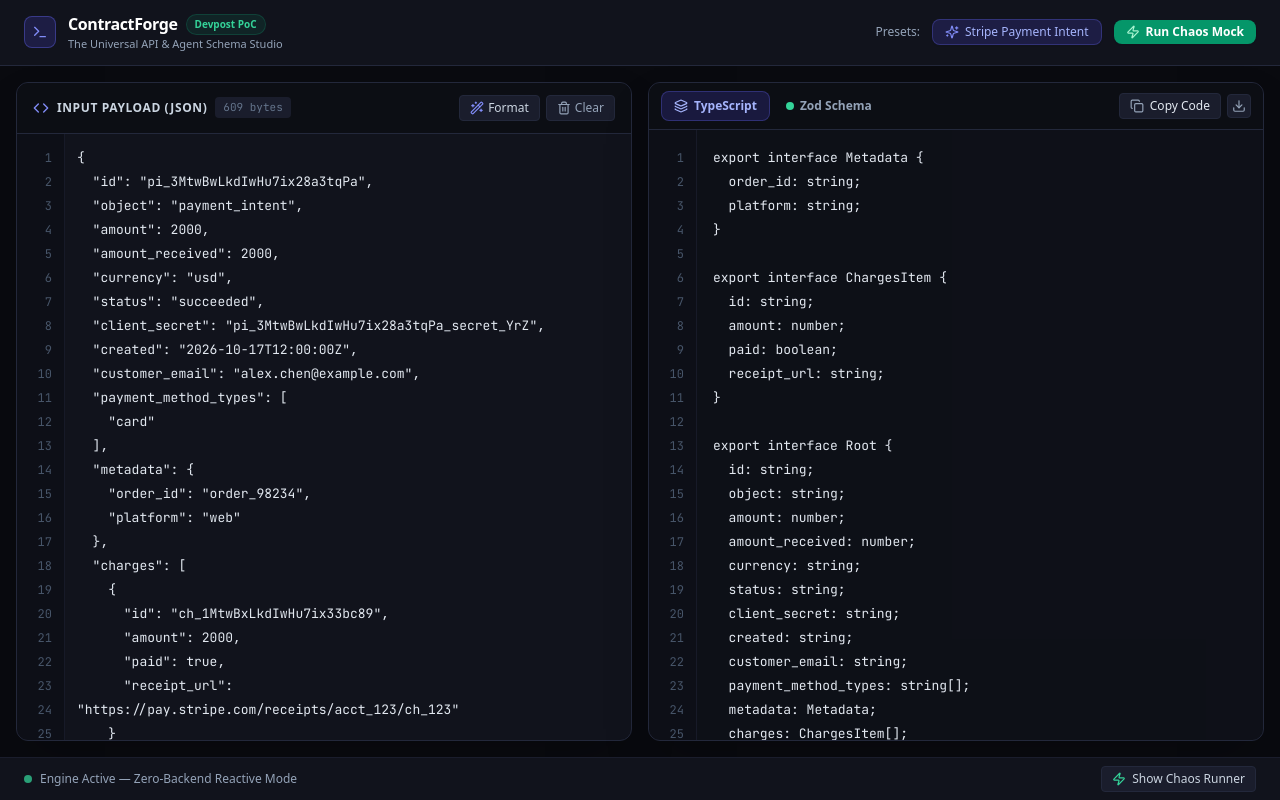
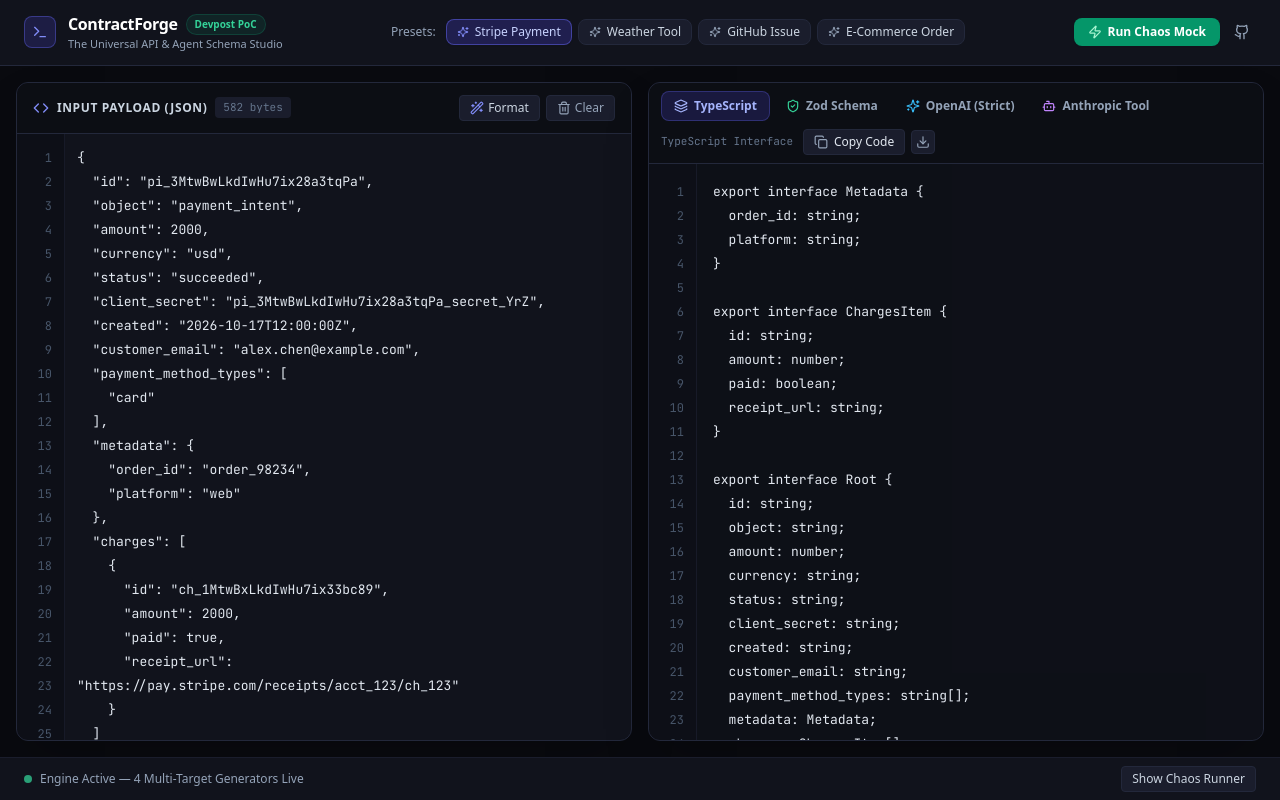
Before and after one commit to Siddhant75/ContractForge, a React (Vite) app: page / in a window 1280 px wide. Built offline with nearby package versions, Linux system fonts and the light colour scheme.

Commit message:
feat(ui): implement TopNav preset selector and 4-target ContractStudio tabs

```diff
--- a/src/App.tsx
+++ b/src/App.tsx
@@ -1,10 +1,12 @@
 import { useState, useMemo } from 'react';
-import { Sparkles, Terminal, Zap } from 'lucide-react';
 import { STRIPE_PAYMENT_SAMPLE } from './presets/samples';
 import { inferSchema } from './engine/schemaInferrer';
 import { generateTypeScript } from './engine/generators/typescript';
 import { generateZod } from './engine/generators/zod';
+import { generateOpenAiStrict } from './engine/generators/openAiStrict';
+import { generateAnthropic } from './engine/generators/anthropic';
 import { compileZodSchema, generateFuzzTestCases, executeFuzzSuite } from './engine/chaosFuzzer';
+import { TopNav } from './components/TopNav';
 import { InputStudio } from './components/InputStudio';
 import { ContractStudio } from './components/ContractStudio';
 import { ChaosRunnerDrawer } from './components/ChaosRunnerDrawer';
@@ -12,14 +14,22 @@ import { FuzzTestCase } from './types/ast';
 
 export function App() {
   const [rawInput, setRawInput] = useState<string>(STRIPE_PAYMENT_SAMPLE);
+  const [activePresetId, setActivePresetId] = useState<string>('stripe');
   const [isRunnerOpen, setIsRunnerOpen] = useState<boolean>(false);
   const [fuzzTestCases, setFuzzTestCases] = useState<FuzzTestCase[]>([]);
   const [isFuzzRunning, setIsFuzzRunning] = useState<boolean>(false);
 
-  // Ingest and infer contracts reactively
-  const { typescriptCode, zodCode, parseError, currentAst } = useMemo(() => {
+  // Ingest and infer 4 target contracts reactively
+  const { typescriptCode, zodCode, openAiCode, anthropicCode, parseError, currentAst } = useMemo(() => {
     if (!rawInput.trim()) {
-      return { typescriptCode: '', zodCode: '', parseError: null, currentAst: null };
+      return {
+        typescriptCode: '',
+        zodCode: '',
+        openAiCode: '',
+        anthropicCode: '',
+        parseError: null,
+        currentAst: null
+      };
     }
 
     try {
@@ -27,12 +37,24 @@ export function App() {
       const ast = inferSchema(parsed, 'Root');
       const ts = generateTypeScript(ast, 'Root');
       const zod = generateZod(ast, 'Root');
-      return { typescriptCode: ts, zodCode: zod, parseError: null, currentAst: ast };
+      const openAi = generateOpenAiStrict(ast, 'execute_api_call');
+      const claude = generateAnthropic(ast, 'execute_api_call');
+
+      return {
+        typescriptCode: ts,
+        zodCode: zod,
+        openAiCode: openAi,
+        anthropicCode: claude,
+        parseError: null,
+        currentAst: ast
+      };
     } catch (err: unknown) {
       const msg = err instanceof Error ? err.message : 'Invalid JSON format';
       return {
         typescriptCode: '// Fix JSON syntax error in editor...',
         zodCode: '// Fix JSON syntax error in editor...',
+        openAiCode: '// Fix JSON syntax error in editor...',
+        anthropicCode: '// Fix JSON syntax error in editor...',
         parseError: msg,
         currentAst: null
       };
@@ -50,11 +72,14 @@ export function App() {
 
   const handleClear = () => {
     setRawInput('');
+    setActivePresetId('');
     setFuzzTestCases([]);
   };
 
-  const handleLoadStripe = () => {
-    setRawInput(STRIPE_PAYMENT_SAMPLE);
+  const handleSelectPreset = (id: string, data: string) => {
+    setActivePresetId(id);
+    setRawInput(data);
+    setFuzzTestCases([]);
   };
 
   const handleRunChaosSuite = async () => {
@@ -82,50 +107,23 @@ export function App() {
 
   return (
     <div className="flex flex-col h-screen bg-obsidian-950 text-slate-100 overflow-hidden font-sans">
-      {/* Top Navigation */}
-      <header className="flex items-center justify-between px-6 py-3 bg-obsidian-900 border-b border-obsidian-700 shrink-0">
-        <div className="flex items-center gap-3">
-          <div className="flex items-center justify-center w-8 h-8 rounded-lg bg-indigo-600/20 border border-indigo-500/40 text-indigo-400">
-            <Terminal className="w-4 h-4" />
-          </div>
-          <div>
-            <div className="flex items-center gap-2">
-              <h1 className="text-base font-bold tracking-tight text-white">ContractForge</h1>
-              <span className="text-[10px] font-semibold px-2 py-0.5 rounded-full bg-emerald-500/10 text-emerald-400 border border-emerald-500/20">
-                Devpost PoC
-              </span>
-            </div>
-            <p className="text-[11px] text-slate-400">The Universal API & Agent Schema Studio</p>
-          </div>
-        </div>
-
-        {/* Presets & Chaos Launch CTA */}
-        <div className="flex items-center gap-3">
-          <span className="text-xs text-slate-400 hidden sm:inline">Presets:</span>
-          <button
-            onClick={handleLoadStripe}
-            className="flex items-center gap-1.5 px-3 py-1 text-xs font-medium rounded-lg bg-indigo-600/20 text-indigo-300 border border-indigo-500/30 hover:bg-indigo-600/30 transition shadow-sm"
-          >
-            <Sparkles className="w-3.5 h-3.5 text-indigo-400" />
-            Stripe Payment Intent
-          </button>
-
-          <button
-            onClick={handleRunChaosSuite}
-            disabled={!currentAst || isFuzzRunning}
-            className="flex items-center gap-1.5 px-3 py-1 text-xs font-semibold rounded-lg bg-emerald-600 hover:bg-emerald-500 text-white transition shadow-sm disabled:opacity-40"
-          >
-            <Zap className={`w-3.5 h-3.5 text-emerald-200 ${isFuzzRunning ? 'animate-spin' : ''}`} />
-            Run Chaos Mock
-          </button>
-        </div>
-      </header>
+      {/* Top Navigation Bar with Presets & CTAs */}
+      <TopNav
+        activePresetId={activePresetId}
+        onSelectPreset={handleSelectPreset}
+        onRunChaos={handleRunChaosSuite}
+        isChaosRunning={isFuzzRunning}
+        canRunChaos={!!currentAst}
+      />
 
       {/* Main Studio Split-Pane */}
       <main className="flex-1 grid grid-cols-1 md:grid-cols-2 gap-4 p-4 overflow-hidden">
         <InputStudio
           value={rawInput}
-          onChange={setRawInput}
+          onChange={(val) => {
+            setRawInput(val);
+            setActivePresetId('');
+          }}
           error={parseError}
           onFormat={handleFormat}
           onClear={handleClear}
@@ -133,6 +131,8 @@ export function App() {
         <ContractStudio
           typescriptCode={typescriptCode}
           zodCode={zodCode}
+          openAiCode={openAiCode}
+          anthropicCode={anthropicCode}
         />
       </main>
 
@@ -140,14 +140,13 @@ export function App() {
       <footer className="flex items-center justify-between px-6 py-2 bg-obsidian-900 border-t border-obsidian-800 shrink-0 text-xs text-slate-400">
         <div className="flex items-center gap-2">
           <span className="w-2 h-2 rounded-full bg-emerald-400 animate-pulse"></span>
-          <span>Engine Active — Zero-Backend Reactive Mode</span>
+          <span>Engine Active — 4 Multi-Target Generators Live</span>
         </div>
 
         <button
           onClick={() => setIsRunnerOpen(prev => !prev)}
           className="flex items-center gap-1.5 px-2.5 py-1 text-xs font-medium text-slate-300 hover:text-white bg-obsidian-800 hover:bg-obsidian-700 rounded border border-obsidian-700 transition"
         >
-          <Zap className="w-3.5 h-3.5 text-emerald-400" />
           <span>{isRunnerOpen ? 'Hide Chaos Runner' : 'Show Chaos Runner'}</span>
           {fuzzTestCases.length > 0 && (
             <span className="ml-1 px-1.5 py-0.5 rounded text-[10px] font-mono bg-obsidian-950 text-emerald-400">
--- a/src/components/ContractStudio.tsx
+++ b/src/components/ContractStudio.tsx
@@ -1,23 +1,39 @@
 import React, { useState, useRef } from 'react';
-import { Copy, Check, Download, Layers } from 'lucide-react';
+import { Copy, Check, Download, Layers, ShieldCheck, Bot, Sparkles } from 'lucide-react';
 
-export type OutputTab = 'typescript' | 'zod';
+export type OutputTab = 'typescript' | 'zod' | 'openai' | 'anthropic';
 
 interface ContractStudioProps {
   typescriptCode: string;
   zodCode: string;
+  openAiCode: string;
+  anthropicCode: string;
 }
 
 export const ContractStudio: React.FC<ContractStudioProps> = ({
   typescriptCode,
-  zodCode
+  zodCode,
+  openAiCode,
+  anthropicCode
 }) => {
   const [activeTab, setActiveTab] = useState<OutputTab>('typescript');
   const [copied, setCopied] = useState(false);
   const lineNumbersRef = useRef<HTMLDivElement>(null);
 
-  const currentCode = activeTab === 'typescript' ? typescriptCode : zodCode;
-  const fileName = activeTab === 'typescript' ? 'contracts.ts' : 'schema.zod.ts';
+  const getActiveData = () => {
+    switch (activeTab) {
+      case 'typescript':
+        return { code: typescriptCode, ext: 'ts', label: 'TypeScript Interface' };
+      case 'zod':
+        return { code: zodCode, ext: 'zod.ts', label: 'Zod Validator Schema' };
+      case 'openai':
+        return { code: openAiCode, ext: 'openai.json', label: 'OpenAI Strict Tool Spec' };
+      case 'anthropic':
+        return { code: anthropicCode, ext: 'claude.json', label: 'Anthropic Claude Tool Spec' };
+    }
+  };
+
+  const { code: currentCode, ext: fileExt, label: tabLabel } = getActiveData();
   const lineCount = Math.max(currentCode.split('\n').length, 1);
   const lineNumbers = Array.from({ length: lineCount }, (_, i) => i + 1);
 
@@ -32,11 +48,13 @@ export const ContractStudio: React.FC<ContractStudioProps> = ({
   };
 
   const handleDownload = () => {
-    const blob = new Blob([currentCode], { type: 'text/typescript;charset=utf-8' });
+    const isJson = fileExt.endsWith('.json');
+    const mime = isJson ? 'application/json;charset=utf-8' : 'text/typescript;charset=utf-8';
+    const blob = new Blob([currentCode], { type: mime });
     const url = URL.createObjectURL(blob);
     const link = document.createElement('a');
     link.href = url;
-    link.download = fileName;
+    link.download = `contract.${fileExt}`;
     link.click();
     URL.revokeObjectURL(url);
   };
@@ -44,9 +62,9 @@ export const ContractStudio: React.FC<ContractStudioProps> = ({
   return (
     <div className="flex flex-col h-full bg-obsidian-900 border border-obsidian-700 rounded-xl overflow-hidden shadow-2xl">
       {/* Header Bar */}
-      <div className="flex items-center justify-between px-3 py-2 bg-obsidian-950/60 border-b border-obsidian-700">
-        {/* Tab Buttons */}
-        <div className="flex items-center gap-1">
+      <div className="flex flex-wrap items-center justify-between gap-2 px-3 py-2 bg-obsidian-950/60 border-b border-obsidian-700">
+        {/* Tab Buttons (4 Multi-Target Outputs) */}
+        <div className="flex items-center gap-1 overflow-x-auto">
           <button
             onClick={() => setActiveTab('typescript')}
             className={`flex items-center gap-1.5 px-3 py-1.5 rounded-lg text-xs font-semibold transition ${
@@ -58,21 +76,49 @@ export const ContractStudio: React.FC<ContractStudioProps> = ({
             <Layers className="w-3.5 h-3.5" />
             TypeScript
           </button>
+
           <button
             onClick={() => setActiveTab('zod')}
             className={`flex items-center gap-1.5 px-3 py-1.5 rounded-lg text-xs font-semibold transition ${
               activeTab === 'zod'
-                ? 'bg-indigo-600/20 text-indigo-300 border border-indigo-500/30'
+                ? 'bg-emerald-600/20 text-emerald-300 border border-emerald-500/30'
                 : 'text-slate-400 hover:text-slate-200 hover:bg-obsidian-800'
             }`}
           >
-            <span className="w-2 h-2 rounded-full bg-emerald-400"></span>
+            <ShieldCheck className="w-3.5 h-3.5 text-emerald-400" />
             Zod Schema
+          </button>
+
+          <button
+            onClick={() => setActiveTab('openai')}
+            className={`flex items-center gap-1.5 px-3 py-1.5 rounded-lg text-xs font-semibold transition ${
+              activeTab === 'openai'
+                ? 'bg-sky-600/20 text-sky-300 border border-sky-500/30'
+                : 'text-slate-400 hover:text-slate-200 hover:bg-obsidian-800'
+            }`}
+          >
+            <Sparkles className="w-3.5 h-3.5 text-sky-400" />
+            OpenAI (Strict)
+          </button>
+
+          <button
+            onClick={() => setActiveTab('anthropic')}
+            className={`flex items-center gap-1.5 px-3 py-1.5 rounded-lg text-xs font-semibold transition ${
+              activeTab === 'anthropic'
+                ? 'bg-purple-600/20 text-purple-300 border border-purple-500/30'
+                : 'text-slate-400 hover:text-slate-200 hover:bg-obsidian-800'
+            }`}
+          >
+            <Bot className="w-3.5 h-3.5 text-purple-400" />
+            Anthropic Tool
           </button>
         </div>
 
         {/* Action Buttons */}
-        <div className="flex items-center gap-1.5">
+        <div className="flex items-center gap-1.5 shrink-0">
+          <span className="text-[11px] text-slate-500 font-mono hidden md:inline mr-1">
+            {tabLabel}
+          </span>
           <button
             onClick={handleCopy}
             className="flex items-center gap-1.5 px-2.5 py-1 text-xs font-medium text-slate-200 bg-obsidian-800 hover:bg-obsidian-700 rounded border border-obsidian-700 transition"
@@ -91,7 +137,7 @@ export const ContractStudio: React.FC<ContractStudioProps> = ({
           </button>
           <button
             onClick={handleDownload}
-            title="Download file"
+            title={`Download contract.${fileExt}`}
             className="p-1 text-slate-400 hover:text-white bg-obsidian-800 hover:bg-obsidian-700 rounded border border-obsidian-700 transition"
           >
             <Download className="w-3.5 h-3.5" />
--- /dev/null
+++ b/src/components/TopNav.tsx
@@ -0,0 +1,83 @@
+import React from 'react';
+import { Terminal, Sparkles, Zap, Github } from 'lucide-react';
+import { PRESETS } from '../presets/samples';
+
+interface TopNavProps {
+  activePresetId: string;
+  onSelectPreset: (id: string, data: string) => void;
+  onRunChaos: () => void;
+  isChaosRunning: boolean;
+  canRunChaos: boolean;
+}
+
+export const TopNav: React.FC<TopNavProps> = ({
+  activePresetId,
+  onSelectPreset,
+  onRunChaos,
+  isChaosRunning,
+  canRunChaos
+}) => {
+  return (
+    <header className="flex flex-wrap items-center justify-between gap-3 px-6 py-3 bg-obsidian-900 border-b border-obsidian-700 shrink-0">
+      {/* Brand & Badge */}
+      <div className="flex items-center gap-3">
+        <div className="flex items-center justify-center w-8 h-8 rounded-lg bg-indigo-600/20 border border-indigo-500/40 text-indigo-400">
+          <Terminal className="w-4 h-4" />
+        </div>
+        <div>
+          <div className="flex items-center gap-2">
+            <h1 className="text-base font-bold tracking-tight text-white">ContractForge</h1>
+            <span className="text-[10px] font-semibold px-2 py-0.5 rounded-full bg-emerald-500/10 text-emerald-400 border border-emerald-500/20">
+              Devpost PoC
+            </span>
+          </div>
+          <p className="text-[11px] text-slate-400">The Universal API & Agent Schema Studio</p>
+        </div>
+      </div>
+
+      {/* Preset Pills (Zero-Typing Evaluation for Judges) */}
+      <div className="flex items-center gap-1.5 overflow-x-auto py-1">
+        <span className="text-xs text-slate-400 hidden lg:inline mr-1">Presets:</span>
+        {PRESETS.map(preset => {
+          const isActive = activePresetId === preset.id;
+          return (
+            <button
+              key={preset.id}
+              onClick={() => onSelectPreset(preset.id, preset.data)}
+              className={`flex items-center gap-1.5 px-2.5 py-1 text-xs font-medium rounded-lg border transition ${
+                isActive
+                  ? 'bg-indigo-600/25 text-indigo-200 border-indigo-500/50 shadow-sm'
+                  : 'bg-obsidian-800 text-slate-300 border-obsidian-700 hover:bg-obsidian-700 hover:text-white'
+              }`}
+            >
+              <Sparkles className={`w-3 h-3 ${isActive ? 'text-indigo-400' : 'text-slate-400'}`} />
+              <span>{preset.name}</span>
+            </button>
+          );
+        })}
+      </div>
+
+      {/* Run Chaos Mock CTA & Repo Link */}
+      <div className="flex items-center gap-2">
+        <button
+          onClick={onRunChaos}
+          disabled={!canRunChaos || isChaosRunning}
+          className="flex items-center gap-1.5 px-3.5 py-1.5 text-xs font-semibold rounded-lg bg-emerald-600 hover:bg-emerald-500 text-white transition shadow-sm disabled:opacity-40"
+        >
+          <Zap className={`w-3.5 h-3.5 text-emerald-200 ${isChaosRunning ? 'animate-spin' : ''}`} />
+          <span>{isChaosRunning ? 'Running Chaos...' : 'Run Chaos Mock'}</span>
+        </button>
+
+        <a
+          href="https://github.com/challengepost/learn-ai-basics"
+          target="_blank"
+          rel="noreferrer"
+          title="Devpost Hackathon Skill Pack"
+          className="p-1.5 text-slate-400 hover:text-white rounded-lg hover:bg-obsidian-800 transition"
+        >
+          <Github className="w-4 h-4" />
+        </a>
+      </div>
+    </header>
+  );
+};
--- a/src/engine/generators/openAiStrict.ts
+++ b/src/engine/generators/openAiStrict.ts
@@ -1,6 +1,7 @@
 import { AstNode } from '../../types/ast';
 
 interface OpenAiSchemaObject {
+  [key: string]: unknown;
   type: string;
   properties?: Record<string, unknown>;
   required?: string[];
--- a/src/presets/samples.ts
+++ b/src/presets/samples.ts
@@ -1,7 +1,7 @@
 export interface Preset {
   id: string;
   name: string;
-  icon: string;
+  badge: string;
   description: string;
   data: string;
 }
@@ -10,7 +10,6 @@ export const STRIPE_PAYMENT_SAMPLE = JSON.stringify({
   id: "pi_3MtwBwLkdIwHu7ix28a3tqPa",
   object: "payment_intent",
   amount: 2000,
-  amount_received: 2000,
   currency: "usd",
   status: "succeeded",
   client_secret: "pi_3MtwBwLkdIwHu7ix28a3tqPa_secret_YrZ",
@@ -31,12 +30,98 @@ export const STRIPE_PAYMENT_SAMPLE = JSON.stringify({
   ]
 }, null, 2);
 
+export const WEATHER_TOOL_SAMPLE = JSON.stringify({
+  latitude: 37.7749,
+  longitude: -122.4194,
+  location_name: "San Francisco, CA",
+  units: "celsius",
+  include_forecast: true,
+  alert_level: "advisory",
+  requested_at: "2026-10-17T14:30:00Z"
+}, null, 2);
+
+export const GITHUB_ISSUE_SAMPLE = JSON.stringify({
+  repository: "octocat/Hello-World",
+  issue_id: 1347,
+  title: "Found a bug in contract parsing engine",
+  body: "When pasting cURL with single quotes, the parser should auto-recover.",
+  state: "open",
+  labels: ["bug", "triage", "v1.0"],
+  milestone: {
+    id: 42,
+    title: "Sprint 14 Release",
+    due_on: "2026-10-31T23:59:59Z"
+  },
+  assignee: {
+    login: "octocat",
+    avatar_url: "https://github.com/images/error/octocat_happy.gif",
+    site_admin: false
+  }
+}, null, 2);
+
+export const ECOMMERCE_ORDER_SAMPLE = JSON.stringify({
+  order_id: "9b1deb4d-3b7d-4bad-9bdd-2b0d7b3dcb6d",
+  order_number: "ORD-2026-9041",
+  created_at: "2026-10-17T18:45:00Z",
+  customer: {
+    id: "cust_7890",
+    name: "Dr. Evelyn Reed",
+    email: "evelyn.reed@biotech-research.org",
+    phone: "+1-555-0199"
+  },
+  shipping_address: {
+    street: "742 Evergreen Terrace",
+    city: "Springfield",
+    postal_code: "97477",
+    country: "US"
+  },
+  items: [
+    {
+      sku: "PROD-A101",
+      title: "Noise Cancelling Developer Headphones",
+      quantity: 1,
+      unit_price: 299.99,
+      tags: ["hardware", "audio"]
+    },
+    {
+      sku: "PROD-B204",
+      title: "Ergonomic Mechanical Keyboard",
+      quantity: 2,
+      unit_price: 149.50
+    }
+  ],
+  total_tax: 47.92,
+  grand_total: 646.91,
+  is_gift: false
+}, null, 2);
+
 export const PRESETS: Preset[] = [
   {
     id: 'stripe',
     name: 'Stripe Payment',
-    icon: 'credit-card',
-    description: 'Nested objects, currencies, status enums & arrays',
+    badge: 'API Intent',
+    description: 'Nested objects, currencies, status enums & charges',
     data: STRIPE_PAYMENT_SAMPLE
+  },
+  {
+    id: 'weather',
+    name: 'Weather Tool',
+    badge: 'Agent Spec',
+    description: 'Coordinates, enums & function-calling inputs',
+    data: WEATHER_TOOL_SAMPLE
+  },
+  {
+    id: 'github',
+    name: 'GitHub Issue',
+    badge: 'REST Payload',
+    description: 'Milestones, assignees, labels & markdown body',
+    data: GITHUB_ISSUE_SAMPLE
+  },
+  {
+    id: 'ecommerce',
+    name: 'E-Commerce Order',
+    badge: 'Complex Schema',
+    description: 'Nested item arrays, UUIDs, customer details & tax totals',
+    data: ECOMMERCE_ORDER_SAMPLE
   }
 ];
```
